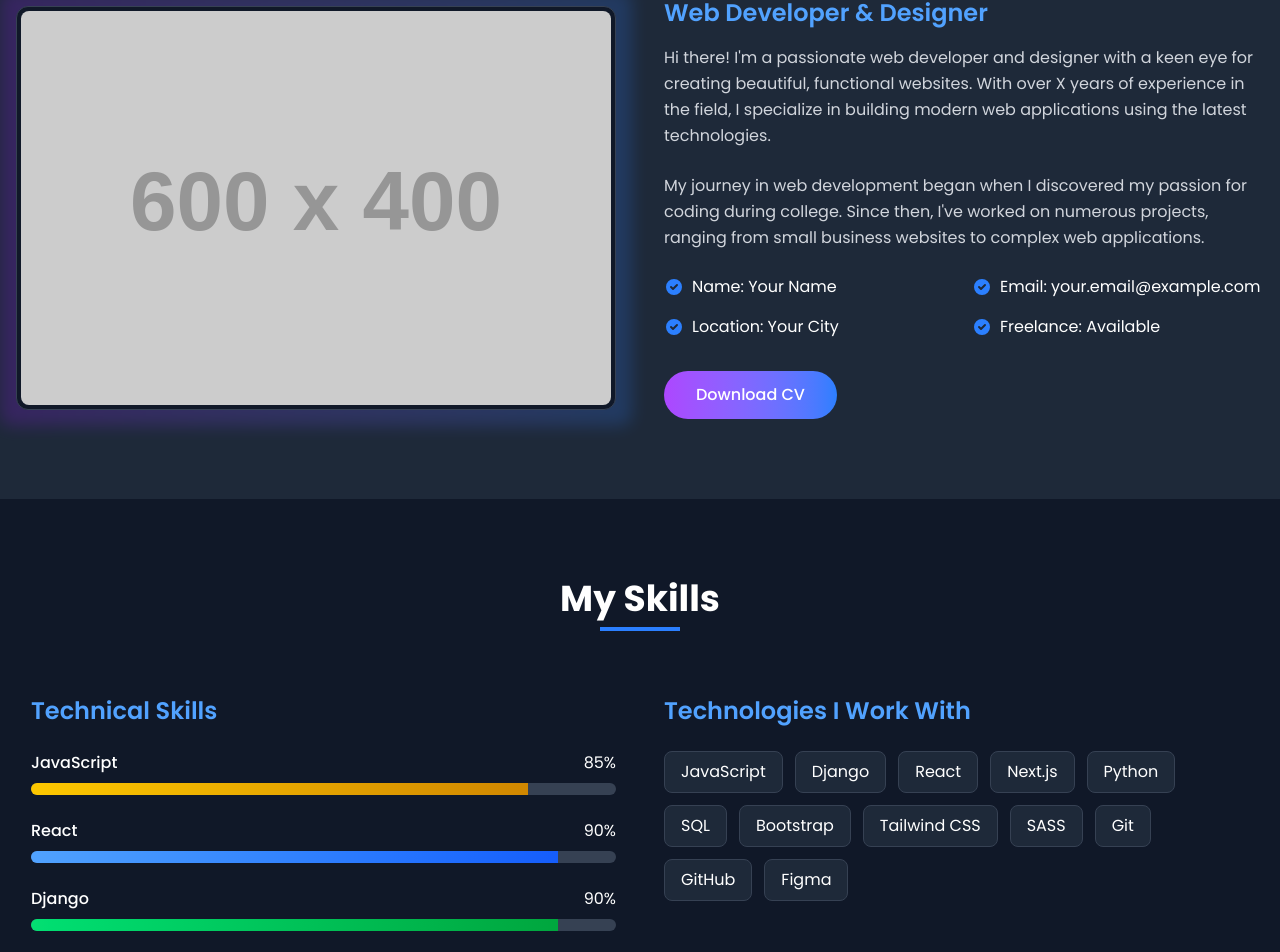
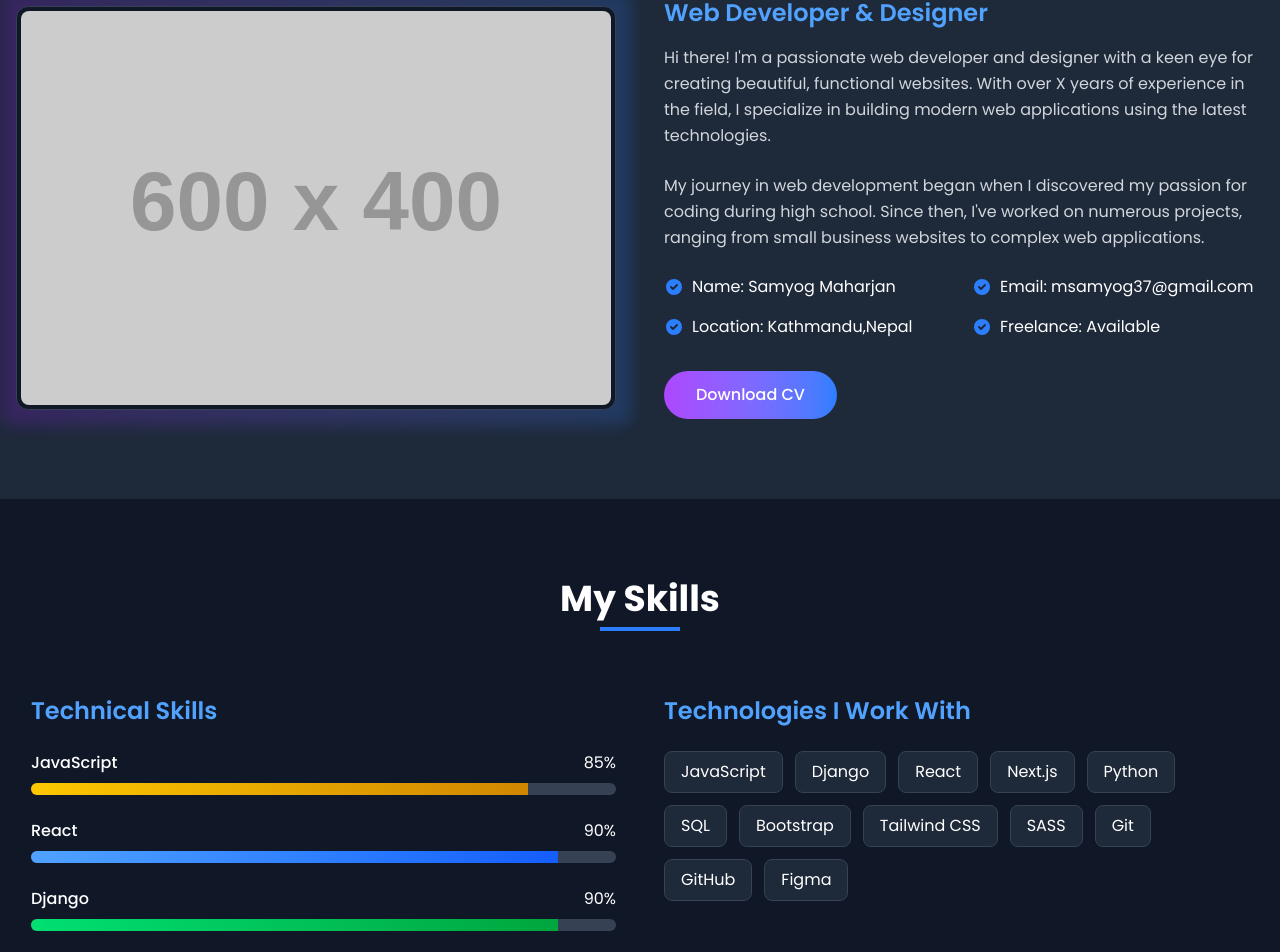
Before and after one commit to Iam-samyog/samyog, a React (Vite) app: page / in a window 1280 px wide. Shown: the part 999-1951 px from the top of the page. Built offline with nearby package versions, Linux system fonts and the light colour scheme.

Commit message:
Made some changes on about.jsx

```diff
--- a/src/components/About.jsx
+++ b/src/components/About.jsx
@@ -51,7 +51,7 @@ const About = () => {
             </p>
             <p className="mb-6 text-gray-300 leading-relaxed">
               My journey in web development began when I discovered my passion for coding during
-              college. Since then, I've worked on numerous projects, ranging from small business
+              high school. Since then, I've worked on numerous projects, ranging from small business
               websites to complex web applications.
             </p>
 
@@ -62,7 +62,7 @@ const About = () => {
                     <path fillRule="evenodd" d="M10 18a8 8 0 100-16 8 8 0 000 16zm3.707-9.293a1 1 0 00-1.414-1.414L9 10.586 7.707 9.293a1 1 0 00-1.414 1.414l2 2a1 1 0 001.414 0l4-4z" clipRule="evenodd"></path>
                   </svg>
                 </span>
-                <span>Name: Your Name</span>
+                <span>Name: Samyog Maharjan</span>
               </div>
               <div className="flex items-center">
                 <span className="text-blue-500 mr-2">
@@ -70,7 +70,7 @@ const About = () => {
                     <path fillRule="evenodd" d="M10 18a8 8 0 100-16 8 8 0 000 16zm3.707-9.293a1 1 0 00-1.414-1.414L9 10.586 7.707 9.293a1 1 0 00-1.414 1.414l2 2a1 1 0 001.414 0l4-4z" clipRule="evenodd"></path>
                   </svg>
                 </span>
-                <span>Email: your.email@example.com</span>
+                <span>Email: msamyog37@gmail.com</span>
               </div>
               <div className="flex items-center">
                 <span className="text-blue-500 mr-2">
@@ -78,7 +78,7 @@ const About = () => {
                     <path fillRule="evenodd" d="M10 18a8 8 0 100-16 8 8 0 000 16zm3.707-9.293a1 1 0 00-1.414-1.414L9 10.586 7.707 9.293a1 1 0 00-1.414 1.414l2 2a1 1 0 001.414 0l4-4z" clipRule="evenodd"></path>
                   </svg>
                 </span>
-                <span>Location: Your City</span>
+                <span>Location: Kathmandu,Nepal</span>
               </div>
               <div className="flex items-center">
                 <span className="text-blue-500 mr-2">
```
